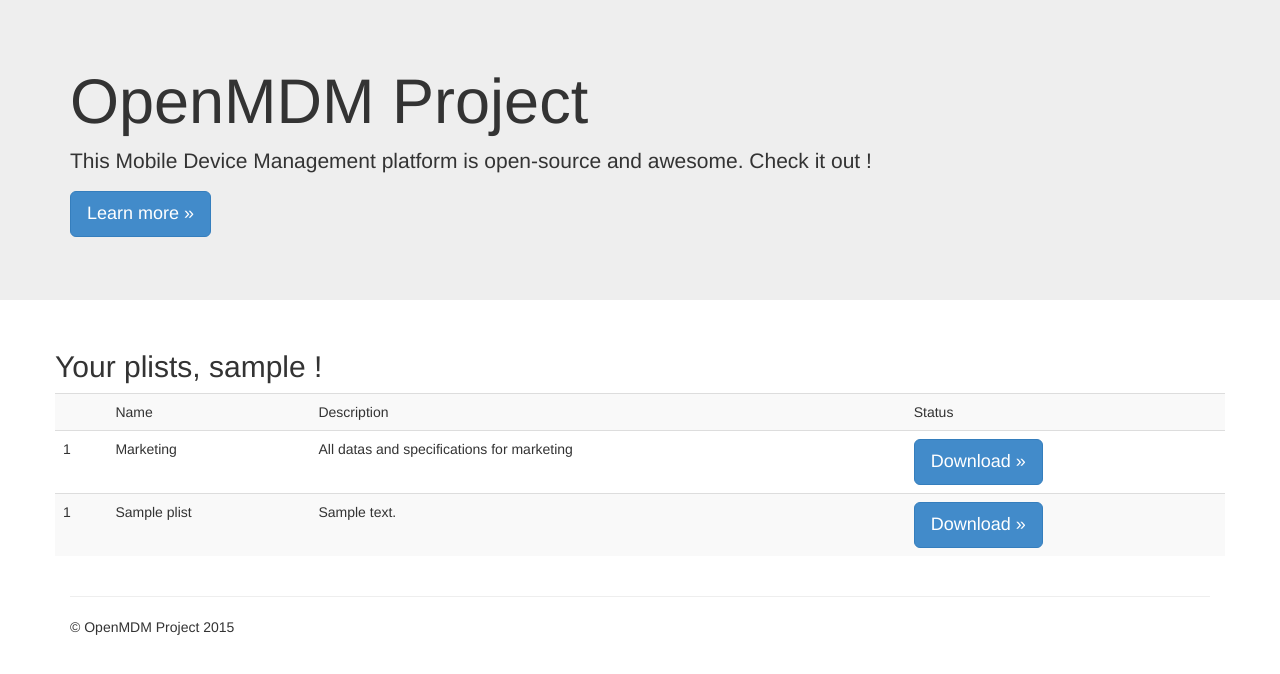
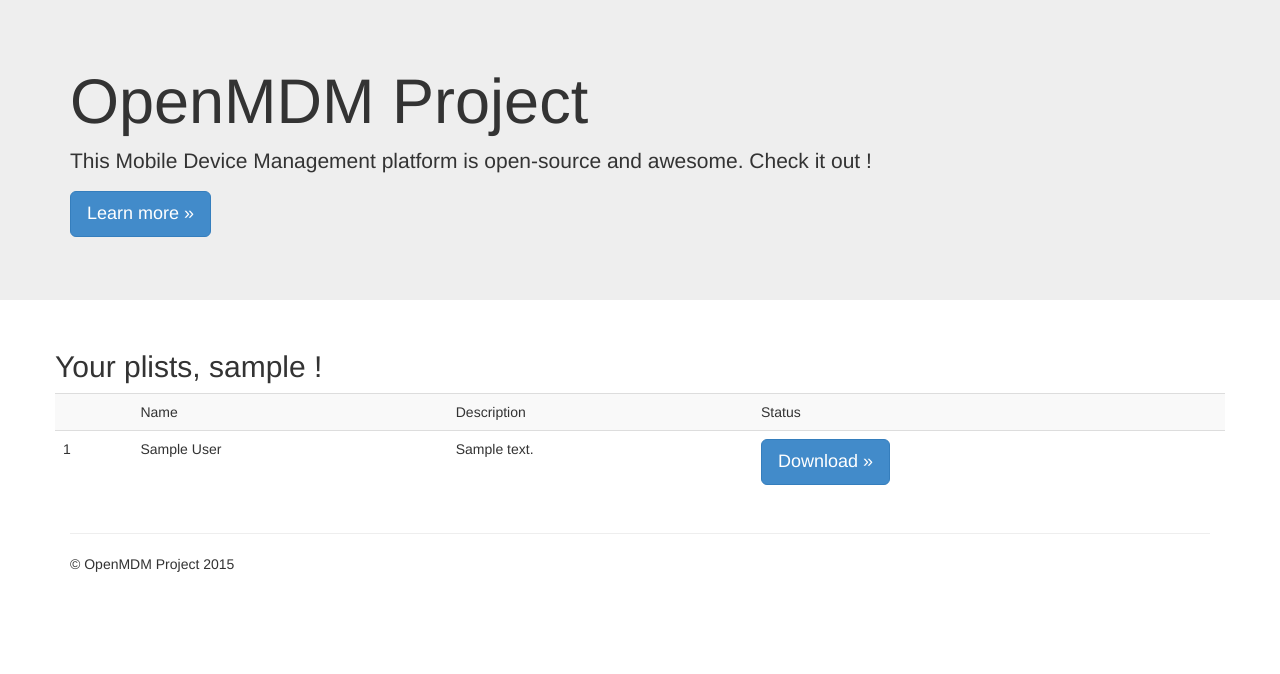
Before and after one commit to OpenMDM/OpenMDM, a Django app: template public_gate/templates/home.html in a window 1280 px wide. Shown: the part 51-725 px from the top of the page. Run offline with Django 3.2, Linux system fonts and the light colour scheme; a user stored in the database is signed in; tables that the repository leaves empty hold one stand-in row (values such as "Sample post"); the template is opened without the code that fills it: values that come from a table or form of the project are taken from there, most other values are stand-ins (such as "Sample title", 1, 10 or a date in 2020); parts of the project's set-up code (start-up, migrations or seed data) failed here and were passed over; some libraries are stand-ins or nearby versions.

Commit message:
Dynamic plist displaying on the front page Dynamic xml download

```diff
--- a/public_gate/templates/home.html
+++ b/public_gate/templates/home.html
@@ -96,18 +96,12 @@
                     <td>Description</td>
                     <td>Status</td>
                 </th>
-                <tr>
-                        <td>1</td>
-                        <td>Marketing</td>
-                        <td>All datas and specifications for marketing</td>
-                        <td><a class="btn btn-primary btn-lg" href="{% url 'public_gate:property_list' 1 %}" >Download &raquo;</a></td>
-                    </tr>
                 {% for plist in plists %}
                     <tr>
                         <td>{{ plist.id }}</td>
-                        <td>{{ plist.name }}</td>
-                        <td>{{ plist.description }}</td>
-                        <td><a class="btn btn-primary btn-lg" href="#" >Download &raquo;</a></td>
+                        <td>{{ plist.payload_display_name }}</td>
+                        <td>{{ plist.payload_description }}</td>
+                        <td><a class="btn btn-primary btn-lg" href="{% url 'public_gate:property_list' plist.id %}" download="list_{{ plist.payload_uuid }}.plist" >Download &raquo;</a></td>
                     </tr>
                 {% endfor %}
             </table>
```
Also changed, not shown: public_gate/views.py (+7 -2 lines).
